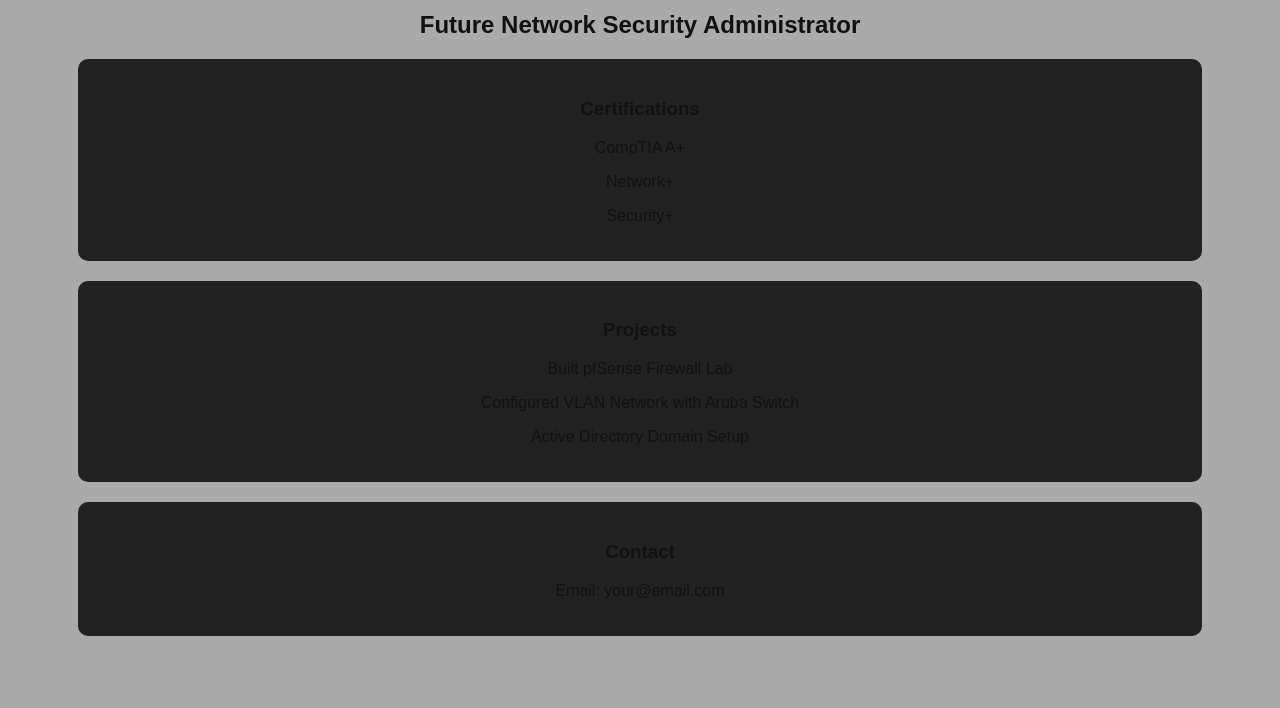
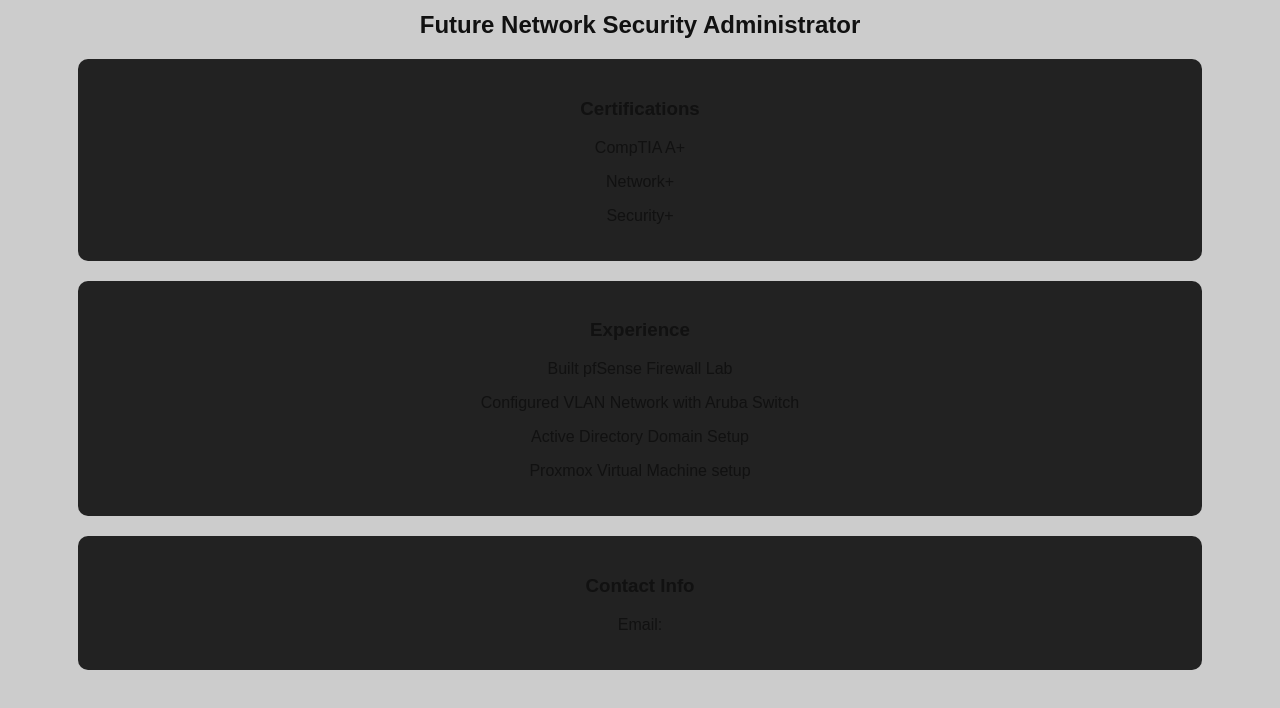
Before and after one commit to FolkishMoth/FolkishMoth.github.io, a plain HTML site: page index.html in a window 1280 px wide. Shown: the part 166-874 px from the top of the page. Drawn offline with Linux system fonts and the light colour scheme.

Commit message:
Update index.html

```diff
--- a/index.html
+++ b/index.html
@@ -5,7 +5,7 @@
     <style>
         body {
             font-family: Arial;
-            background-color: #AAAAAA;
+            background-color: #CCCCCC;
             color: #111111;
             text-align: center;
             padding: 50px;
@@ -34,15 +34,16 @@
     </div>
 
     <div class="box">
-        <h3>Projects</h3>
+        <h3>Experience</h3>
         <p>Built pfSense Firewall Lab</p>
         <p>Configured VLAN Network with Aruba Switch</p>
         <p>Active Directory Domain Setup</p>
+        <p>Proxmox Virtual Machine setup</p>
     </div>
 
     <div class="box">
-        <h3>Contact</h3>
-        <p>Email: your@email.com</p>
+        <h3>Contact Info</h3>
+        <p>Email: </p>
     </div>
 
 </body>
```
